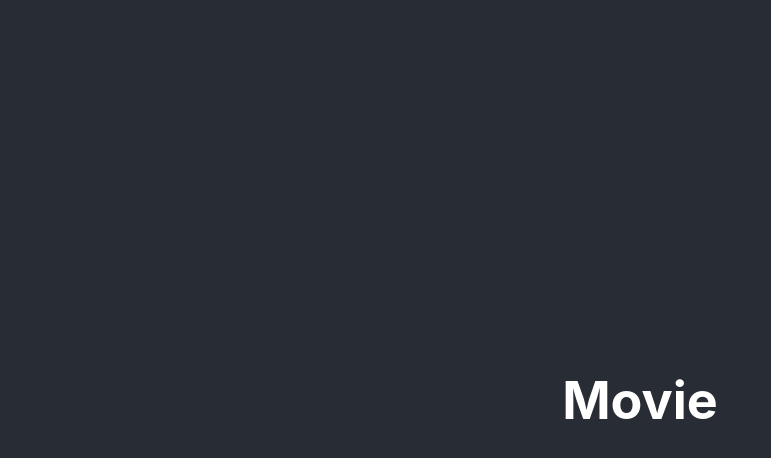
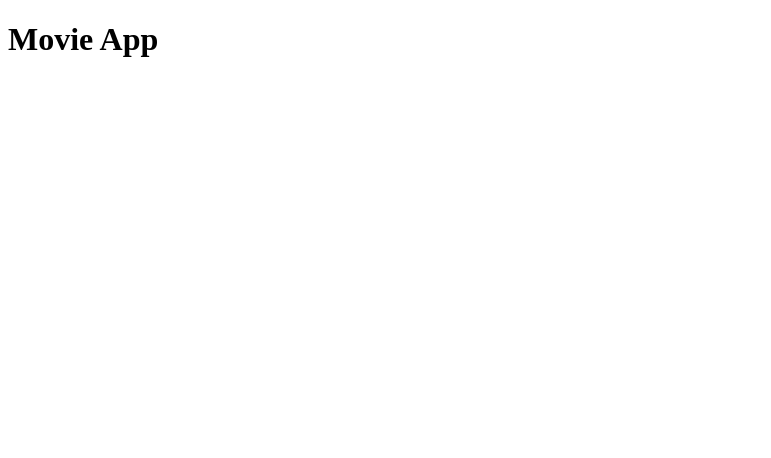
Before and after one commit to Shaqnificent/ReactMovie, a React (Create React App) app: page / in a window 1280 px wide. Shown: the top 458 px of the page, without its empty margins (0-771 px from the left). Built offline with nearby package versions, Linux system fonts and the light colour scheme.

Commit message:
updated structure

```diff
--- a/src/App.css
+++ /dev/null
@@ -1,38 +0,0 @@
-.App {
-  text-align: center;
-}
-
-.App-logo {
-  height: 40vmin;
-  pointer-events: none;
-}
-
-@media (prefers-reduced-motion: no-preference) {
-  .App-logo {
-    animation: App-logo-spin infinite 20s linear;
-  }
-}
-
-.App-header {
-  background-color: #282c34;
-  min-height: 100vh;
-  display: flex;
-  flex-direction: column;
-  align-items: center;
-  justify-content: center;
-  font-size: calc(10px + 2vmin);
-  color: white;
-}
-
-.App-link {
-  color: #61dafb;
-}
-
-@keyframes App-logo-spin {
-  from {
-    transform: rotate(0deg);
-  }
-  to {
-    transform: rotate(360deg);
-  }
-}
--- a/src/App.js
+++ b/src/App.js
@@ -1,16 +1,12 @@
+import React from 'react';
 
-import './App.css';
+//2e73ca0d
 
-function App() {
-  return (
-    <div className="App">
-      <header className="App-header">
-      <div>
-        <h1>Movie</h1>
-      </div>
-      </header>
-    </div>
-  );
+const App = () => {
+
+        return (
+            <h1>Movie App</h1>
+        );
 }
 
 export default App;
--- a/src/index.css
+++ /dev/null
@@ -1,13 +0,0 @@
-body {
-  margin: 0;
-  font-family: -apple-system, BlinkMacSystemFont, 'Segoe UI', 'Roboto', 'Oxygen',
-    'Ubuntu', 'Cantarell', 'Fira Sans', 'Droid Sans', 'Helvetica Neue',
-    sans-serif;
-  -webkit-font-smoothing: antialiased;
-  -moz-osx-font-smoothing: grayscale;
-}
-
-code {
-  font-family: source-code-pro, Menlo, Monaco, Consolas, 'Courier New',
-    monospace;
-}
--- a/src/index.js
+++ b/src/index.js
@@ -1,17 +1,7 @@
 import React from 'react';
-import ReactDOM from 'react-dom/client';
-import './index.css';
+import ReactDom from 'react-dom';
+
 import App from './App';
-import reportWebVitals from './reportWebVitals';
 
-const root = ReactDOM.createRoot(document.getElementById('root'));
-root.render(
-  <React.StrictMode>
-    <App />
-  </React.StrictMode>
-);
 
-// If you want to start measuring performance in your app, pass a function
-// to log results (for example: reportWebVitals(console.log))
-// or send to an analytics endpoint. Learn more: https://bit.ly/CRA-vitals
-reportWebVitals();
+ReactDom.render(<App />, document.getElementById('root'));
--- a/src/reportWebVitals.js
+++ /dev/null
@@ -1,13 +0,0 @@
-const reportWebVitals = onPerfEntry => {
-  if (onPerfEntry && onPerfEntry instanceof Function) {
-    import('web-vitals').then(({ getCLS, getFID, getFCP, getLCP, getTTFB }) => {
-      getCLS(onPerfEntry);
-      getFID(onPerfEntry);
-      getFCP(onPerfEntry);
-      getLCP(onPerfEntry);
-      getTTFB(onPerfEntry);
-    });
-  }
-};
-
-export default reportWebVitals;
```
Also changed, not shown: src/setupTests.js (deleted, +0 -5 lines), src/logo.svg (deleted), 1 other file (tests, documents, lock files or other folders).
